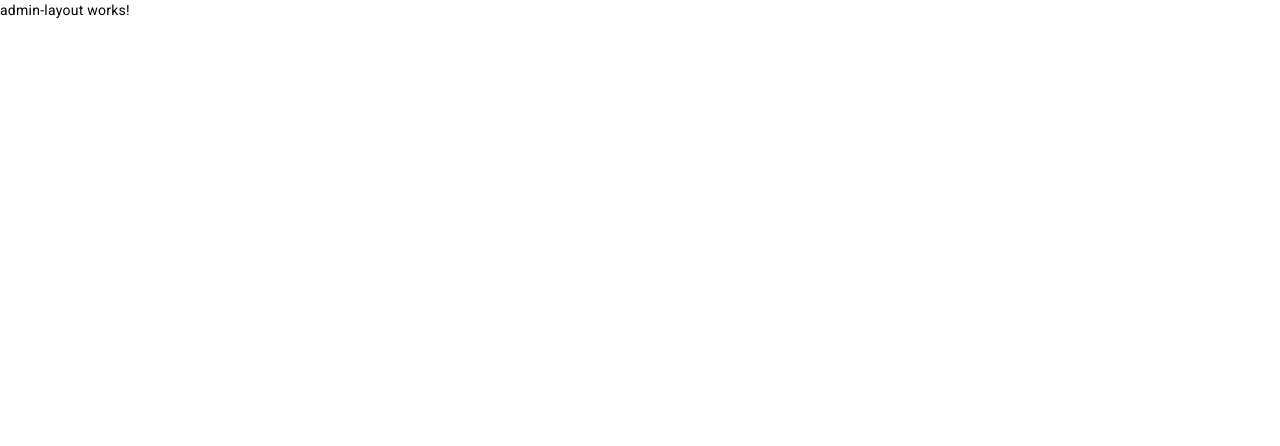
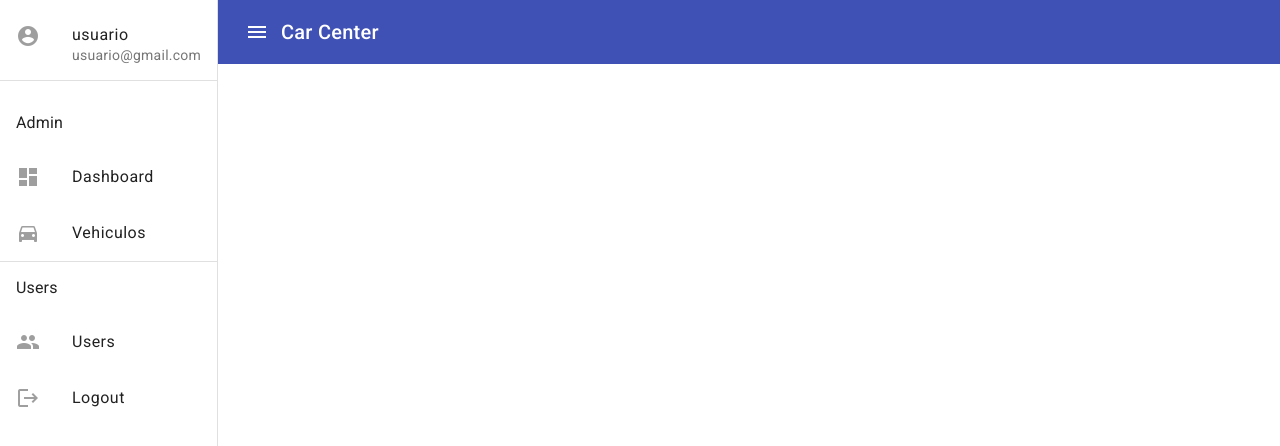
Before and after one commit to Wilgen01/car-center-front, an Angular app: page /admin in a window 1280 px wide. Shown: the top 446 px of the page. Built offline with nearby package versions, Linux system fonts and the light colour scheme.

Commit message:
setting dashboard

```diff
--- /dev/null
+++ b/src/app/modules/admin/admin-layout/admin-layout.component.html
@@ -0,0 +1,43 @@
+<mat-sidenav-container>
+    <mat-sidenav #drawer fixedInViewport [attr.role]="(isHandset$ | async) ? 'dialog' : 'navigation'"
+        [mode]="(isHandset$ | async) ? 'over' : 'side'" [opened]="(isHandset$ | async) === false">
+        <mat-list>
+            <mat-list-item>
+                <mat-icon matListItemIcon>account_circle</mat-icon>
+                <h4 matListItemTitle>usuario</h4>
+                <p matListItemLine>usuario@gmail.com </p>
+            </mat-list-item>
+            <mat-divider></mat-divider>
+        </mat-list>
+        <mat-nav-list>
+            <div mat-subheader>Admin</div>
+            <a mat-list-item routerLink="/admin/dashboard">
+                <mat-icon matListItemIcon>dashboard</mat-icon>
+                Dashboard
+            </a>
+            <a mat-list-item routerLink="/admin/products">
+                <mat-icon matListItemIcon>directions_car</mat-icon>
+                Vehiculos
+            </a>
+            <mat-divider></mat-divider>
+            <div div mat-subheader>Users</div>
+            <a mat-list-item routerLink="/admin/users">
+                <mat-icon matListItemIcon>group</mat-icon>
+                Users
+            </a>
+            <a mat-list-item>
+                <mat-icon matListItemIcon>logout</mat-icon>
+                Logout
+            </a>
+        </mat-nav-list>
+    </mat-sidenav>
+    <mat-sidenav-content>
+        <mat-toolbar color="primary">
+            <button (click)="toggleDrawer()" type="button" aria-label="Toggle sidenav" mat-icon-button>
+                <mat-icon aria-label="Side nav toggle icon">menu</mat-icon>
+            </button>
+            <span>Car Center</span>
+        </mat-toolbar>
+        <router-outlet></router-outlet>
+    </mat-sidenav-content>
+</mat-sidenav-container>
--- /dev/null
+++ b/src/app/modules/admin/admin-layout/admin-layout.component.ts
@@ -0,0 +1,28 @@
+import { Component, ViewChild, inject } from '@angular/core';
+import { BreakpointObserver, Breakpoints } from '@angular/cdk/layout';
+import { Observable } from 'rxjs';
+import { map, shareReplay} from 'rxjs/operators';
+import { MatDrawer } from '@angular/material/sidenav';
+
+@Component({
+  selector: 'app-admin-layout',
+  templateUrl: './admin-layout.component.html',
+  styleUrls: ['./admin-layout.component.scss']
+})
+export class AdminLayoutComponent {
+  private breakpointObserver = inject(BreakpointObserver);
+  @ViewChild('drawer') drawer!: MatDrawer;
+
+
+  isHandset$: Observable<boolean> = this.breakpointObserver.observe(Breakpoints.Handset)
+  .pipe(
+    map(result => result.matches),
+    shareReplay()
+  );
+
+
+  toggleDrawer(){
+    this.drawer.toggle();
+  }
+
+}
--- a/src/app/modules/admin/admin-routing.module.ts
+++ b/src/app/modules/admin/admin-routing.module.ts
@@ -1,7 +1,7 @@
 import { NgModule } from '@angular/core';
 import { RouterModule, Routes } from '@angular/router';
 import { AdminModule } from './admin.module';
-import { AdminLayoutComponent } from '../layout/admin-layout/admin-layout.component';
+import { AdminLayoutComponent } from './admin-layout/admin-layout.component';
 
 const routes: Routes = [
   {
--- a/src/app/modules/admin/admin.module.ts
+++ b/src/app/modules/admin/admin.module.ts
@@ -2,7 +2,8 @@ import { NgModule } from '@angular/core';
 import { CommonModule } from '@angular/common';
 
 import { AdminRoutingModule } from './admin-routing.module';
-import { AdminLayoutComponent } from '../layout/admin-layout/admin-layout.component';
+import { AdminLayoutComponent } from './admin-layout/admin-layout.component';
+import { MaterialModule } from '../material/material.module';
 
 
 @NgModule({
@@ -11,7 +12,8 @@ import { AdminLayoutComponent } from '../layout/admin-layout/admin-layout.compon
   ],
   imports: [
     CommonModule,
-    AdminRoutingModule
+    AdminRoutingModule,
+    MaterialModule
   ]
 })
 export class AdminModule { }
--- a/src/app/modules/layout/admin-layout/admin-layout.component.html
+++ /dev/null
@@ -1 +0,0 @@
-<p>admin-layout works!</p>
```
Also changed, not shown: src/app/modules/layout/admin-layout/admin-layout.component.ts (deleted, +0 -10 lines), src/app/modules/admin/admin-layout/admin-layout.component.scss (added), 1 other file (tests, documents, lock files or other folders).
